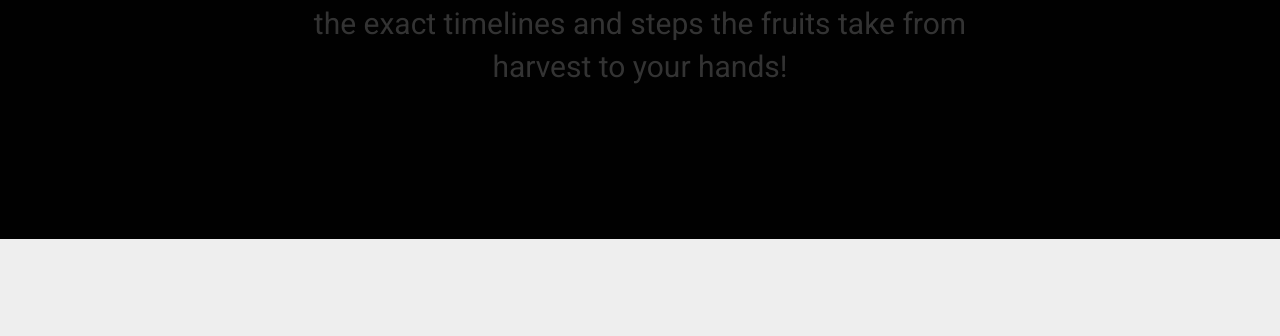
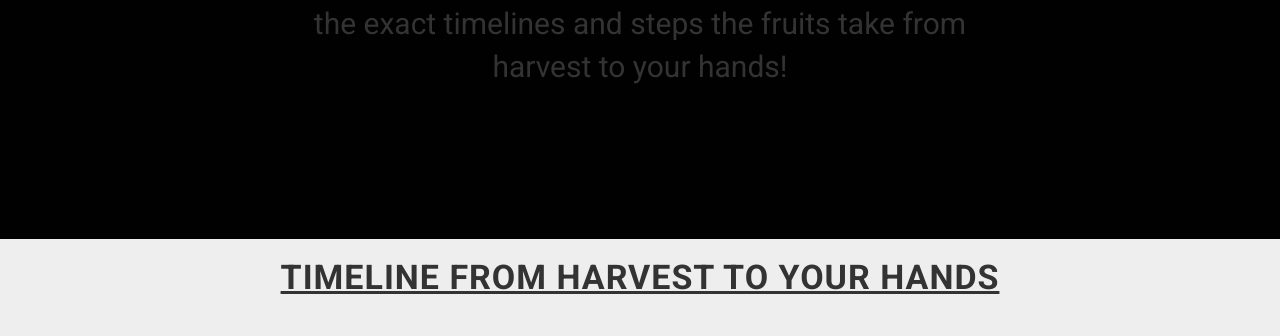
Before and after one commit to milind-soni/freshfromfarm_supplychain, a plain HTML site: page index.html in a window 1280 px wide. Shown: the part 410-746 px from the top of the page. Drawn offline with nearby package versions, Linux system fonts and the light colour scheme; a script that the page names is missing.

Commit message:
Update index.html

```diff
--- a/index.html
+++ b/index.html
@@ -23,6 +23,10 @@ harvest to your hands!</p>
 
   </div>
 </header>
+ <div class="container text-center">
+
+<h3>TIMELINE FROM HARVEST TO YOUR HANDS</h3>
+</div>
 
 <section class="timeline">
   <div class="container">
```
